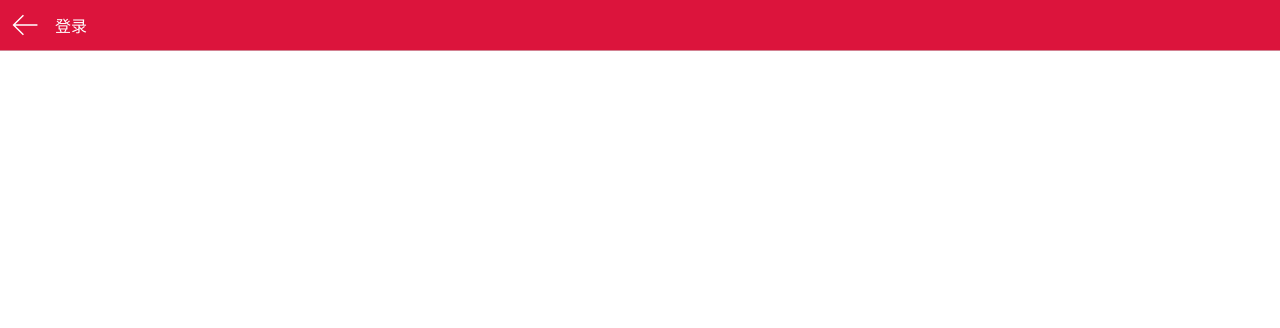
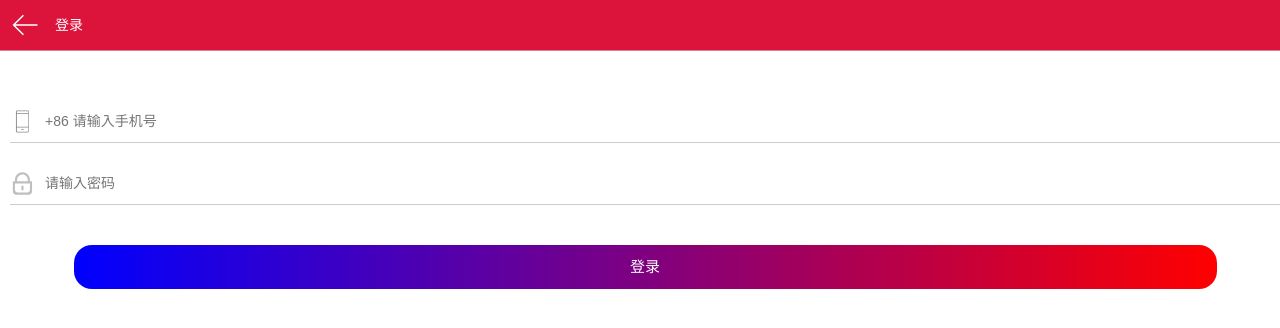
Before and after one commit to zhubaoda/newReact, a React app: page /login in a window 1280 px wide. Built offline with nearby package versions, Linux system fonts and the light colour scheme.

Commit message:
加阿里移动框架库，更新登录页面

```diff
--- /dev/null
+++ b/config-overrides.js
@@ -0,0 +1,6 @@
+const { injectBabelPlugin } = require('react-app-rewired');
+
+module.exports = function override(config, env) {
+  config = injectBabelPlugin(['import', { libraryName: 'antd-mobile', style: 'css' }], config);
+  return config;
+};
--- a/src/index.css
+++ b/src/index.css
@@ -1,4 +1,4 @@
-body {
+*, body {
   margin: 0;
   padding: 0;
   font-family: sans-serif;
--- /dev/null
+++ b/src/interfaces/fetch.js
@@ -0,0 +1,17 @@
+import axios from 'axios'
+
+export default function Fetch() {
+  this.fetch = async (url, params={}) => {
+  	let response = await this._request(url, params)
+  	if (response.data) {
+  	  return response.data
+  	} else {
+  	  return response
+  	}
+  }
+
+  this._request = async (url, params) => {
+  	let res = await axios.get(url, params)
+  	return res
+  }
+}
--- /dev/null
+++ b/src/interfaces/index.js
@@ -0,0 +1,15 @@
+import Fetch from './fetch'
+
+
+export default {
+  async fetch () {
+  	let fetch = new Fetch()
+  	return fetch.fetch(...arguments)
+  },
+  async login (params) {
+  	return await this.fetch('/api/login/cellphone', {params: params})
+  },
+  async getBanner () {
+  	return await this.fetch('/api/banner')
+  }
+}
--- a/src/pages/home/home.js
+++ b/src/pages/home/home.js
@@ -2,6 +2,9 @@ import React, { Component } from 'react';
 import './home.css';
 import Main from '../../components/main/main'
 class Home extends Component {
+  state = {
+
+  }
   render() {
     return (
     	  <div>
--- a/src/pages/login/login.css
+++ b/src/pages/login/login.css
@@ -1,5 +1,61 @@
 .login {
-  width: 100%;
-  height: 100vh;
-  background-color: #fff;
+	height: 100vh;
+	width: 100vw;
+	background-color: #fff;
+	padding: 0;
+	margin:0;
+	overflow: hidden;
 }
+
+.box {
+	padding: 0 0 0 10px;
+	margin-top: 50px;
+}
+
+input {
+	border:0;
+	outline:none;
+}
+
+.box-item {
+	margin-top: 20px;
+	padding: 8px 15px 8px 0;
+	border-bottom: 1px solid #ccc;
+	font-size: 14px;
+}
+
+.box-item span {
+	color: #8a8a8a;
+}
+
+.box-item .phone-img {
+	width: 25px;
+  	height: 25px;
+}
+
+.box-item .item-input {
+	line-height: 25px;
+  	padding-left: 10px;
+  	flex: 1;
+}
+
+.display_box_t {
+	display: flex;
+    flex-direction: row;
+    align-items: center;
+}
+
+.submit {
+    width: 90%;
+    margin: 40px auto;
+    padding: 10px 0;
+    font-size: 15px;
+    color: #fff;
+    border-radius: 18px;
+    display: flex;
+    flex-direction: row;
+    align-items: center;
+    justify-content: center;
+    /*background: linear-gradient(to left, lighten(#DC143C, 10%) 0%, #DC143C 100%);*/
+    background: linear-gradient(to left, red , blue);
+}
--- a/src/pages/login/login.js
+++ b/src/pages/login/login.js
@@ -1,16 +1,97 @@
 import React, { Component } from 'react';
+import interfaces from '../../interfaces/index';
 import './login.css';
 import Head from '../../components/head/head'
+import { Toast } from 'antd-mobile';
 class Login extends Component {
   state = {
-  	title: '登录'
-  };
+  	title: '登录',
+    formData: {
+	  phone: '',
+	  password: ''
+    }
+  }
+  async login () {
+  	const { formData } = this.state
+  	if (!formData.phone) {
+      Toast.info('请输入手机号')
+  	  return
+  	}
+
+  	if (formData.phone) {
+  	  let pat = /^[1][3,4,5,7,8][0-9]{9}$/
+  	  if (!pat.test(formData.phone)) {
+  	  	Toast.info('手机号格式不正确')
+  	  	return
+  	  }
+  	}
+
+  	if (!formData.password) {
+  	  Toast.info('请输入密码')
+  	  return
+  	}
+
+  	let res = await interfaces.login(formData)
+  	if (res && res.msg) {
+  	  let msg = res.msg.toString()
+  	  Toast.info(msg)
+  	}
+  	if (res && res.code === 200) {
+    	  if (res.bindings && res.bindings[1] && res.bindings[1].tokenJsonStr) {
+    	  	let info = JSON.parse(res.bindings[1].tokenJsonStr)
+    	  	info.userId = res.bindings[1].userId;
+    	  	localStorage.setItem('info', JSON.stringify(info))
+    	  }
+    	  Toast.info('登录成功！')
+      window.location = '/home'
+    }
+  }
+  async changePhone (e) {
+  	const { formData } = this.state
+  	formData.phone = e.target.value
+  	await this.setState({ formData: formData })
+  }
+  async clearPhone (e) {
+  	const { formData } = this.state
+  	formData.phone = ''
+  	await this.setState({ formData: formData })
+  }
+  async changePassWord (e) {
+  	const { formData } = this.state
+  	formData.password = e.target.value
+  	await this.setState({ formData: formData })
+  }
+  async clearPassWord (e) {
+  	const { formData } = this.state
+  	formData.password = ''
+  	await this.setState({ formData: formData })
+  }
   render() {
     return (
       <div className="login">
         <Head title={this.state.title} />
+        <div className="main">
+	  	  <div className="box">
+	  	    <div className="box-item display_box_t">
+	  	    	   <img src={require("../../static/icon/phone.svg")} className="phone-img" alt=""/>
+	  	    	   <input type="number" onChange={this.changePhone.bind(this)} value={this.state.formData.phone} placeholder="+86 请输入手机号" className="item-input"/>
+	  	    	   {this.state.formData.phone ? <span onClick={this.clearPhone.bind(this)}>X</span> : null}
+	  	    </div>
+	  	    <div className="box-item display_box_t">
+	  	    	   <img src={require("../../static/icon/password.svg")} className="phone-img" alt=""/>
+	  	    	   <input type="password" onChange={this.changePassWord.bind(this)} value={this.state.formData.password} placeholder="请输入密码" className="item-input" />
+	  	    	   {this.state.formData.password ? <span onClick={this.clearPassWord.bind(this)}>X</span> : null}
+	  	    </div>
+	  	    <div className="submit" onClick={this.login.bind(this)}>
+	  	    	   <span>登录</span>
+	  	    </div>
+	  	  </div>
+	  	</div>
       </div>
     );
+  }
+  async componentDidMount () {
+  	console.log('come in login page!')
   }
 }
 
```
Also changed, not shown: package.json (+13 -8 lines), src/index.js (line endings or trailing spaces).
